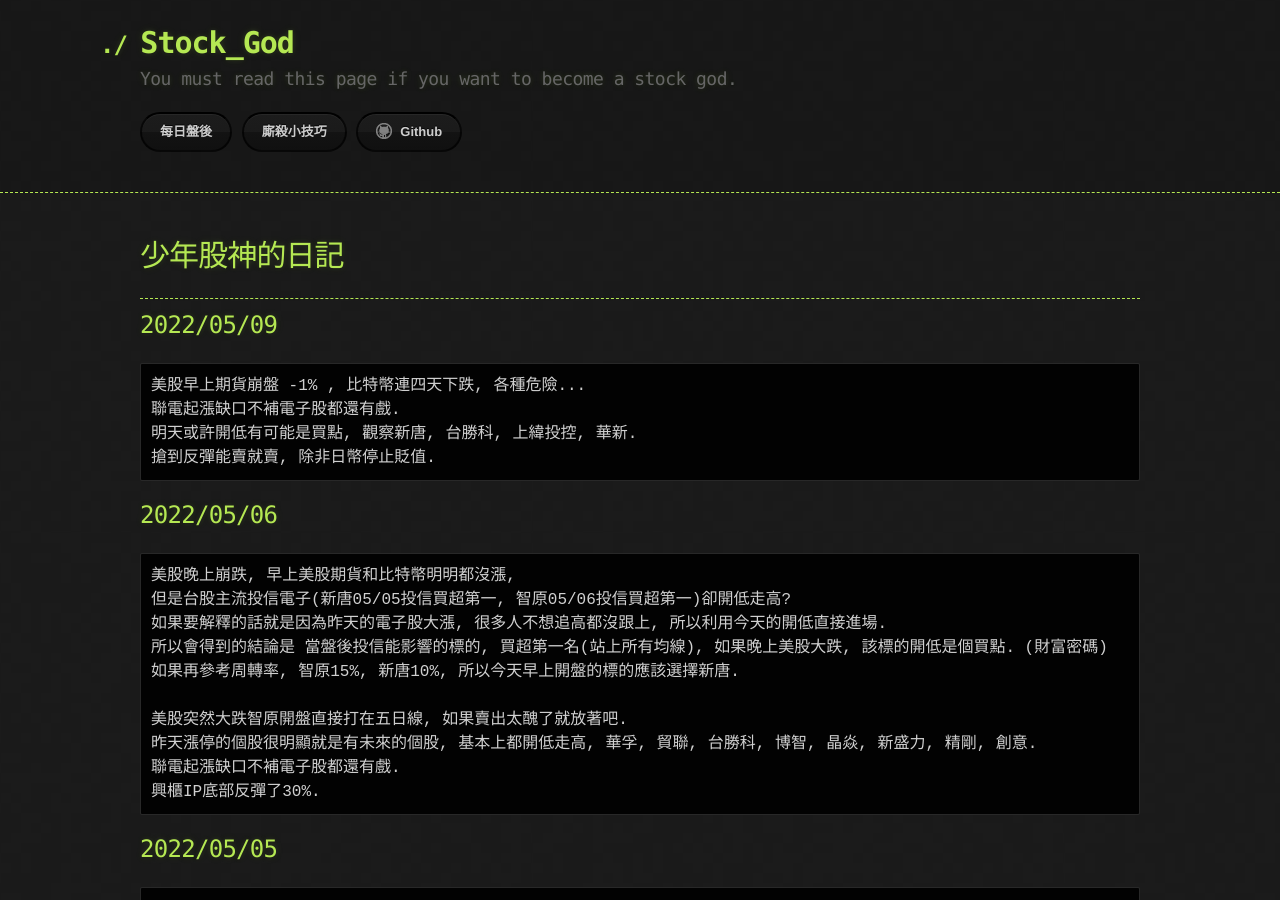
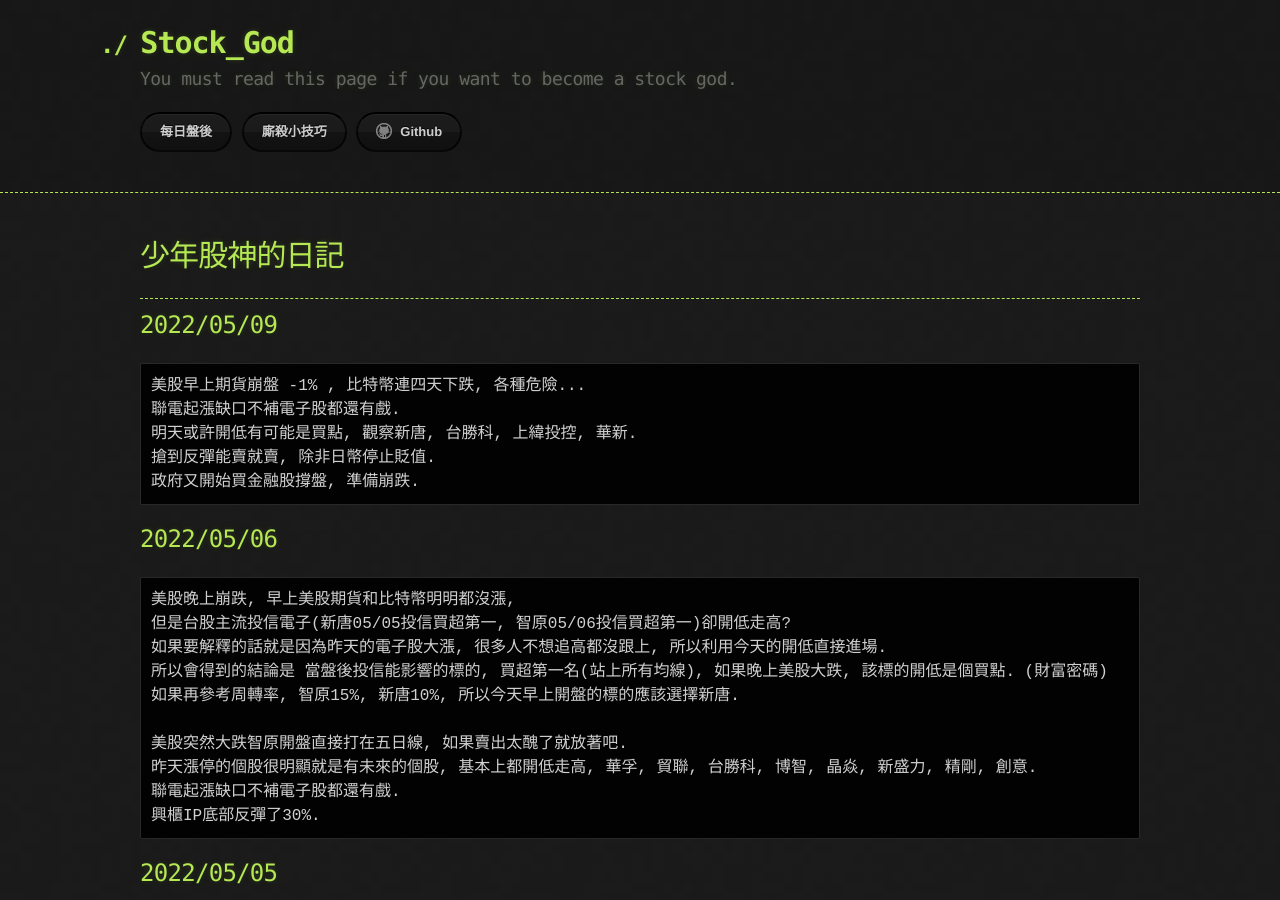
Before and after one commit to lepg5487/Stock_God, a Jekyll site: the page built from index.md, in a window 1280 px wide and 900 px high. Built offline with Jekyll 4.4.1, drawn with Linux system fonts in a browser that asks for light colours; our own code applies the rules of GitHub Pages for plain Markdown files.

Commit message:
Update index.md

````diff
--- a/index.md
+++ b/index.md
@@ -12,6 +12,7 @@ layout: testlayouts
 聯電起漲缺口不補電子股都還有戲.
 明天或許開低有可能是買點, 觀察新唐, 台勝科, 上緯投控, 華新.
 搶到反彈能賣就賣, 除非日幣停止貶值.
+政府又開始買金融股撐盤, 準備崩跌.
 ```
 
 ## 2022/05/06
````
